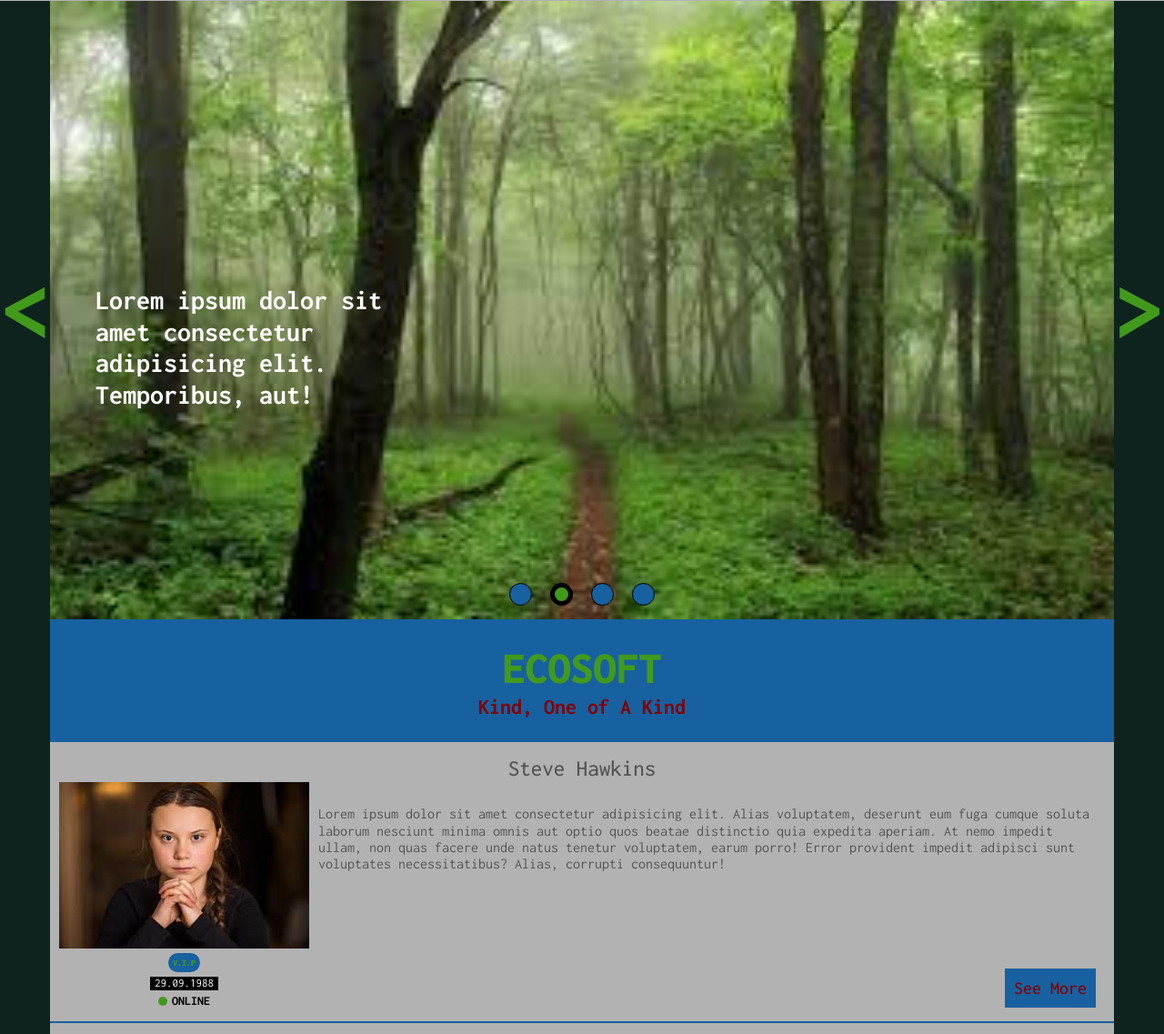
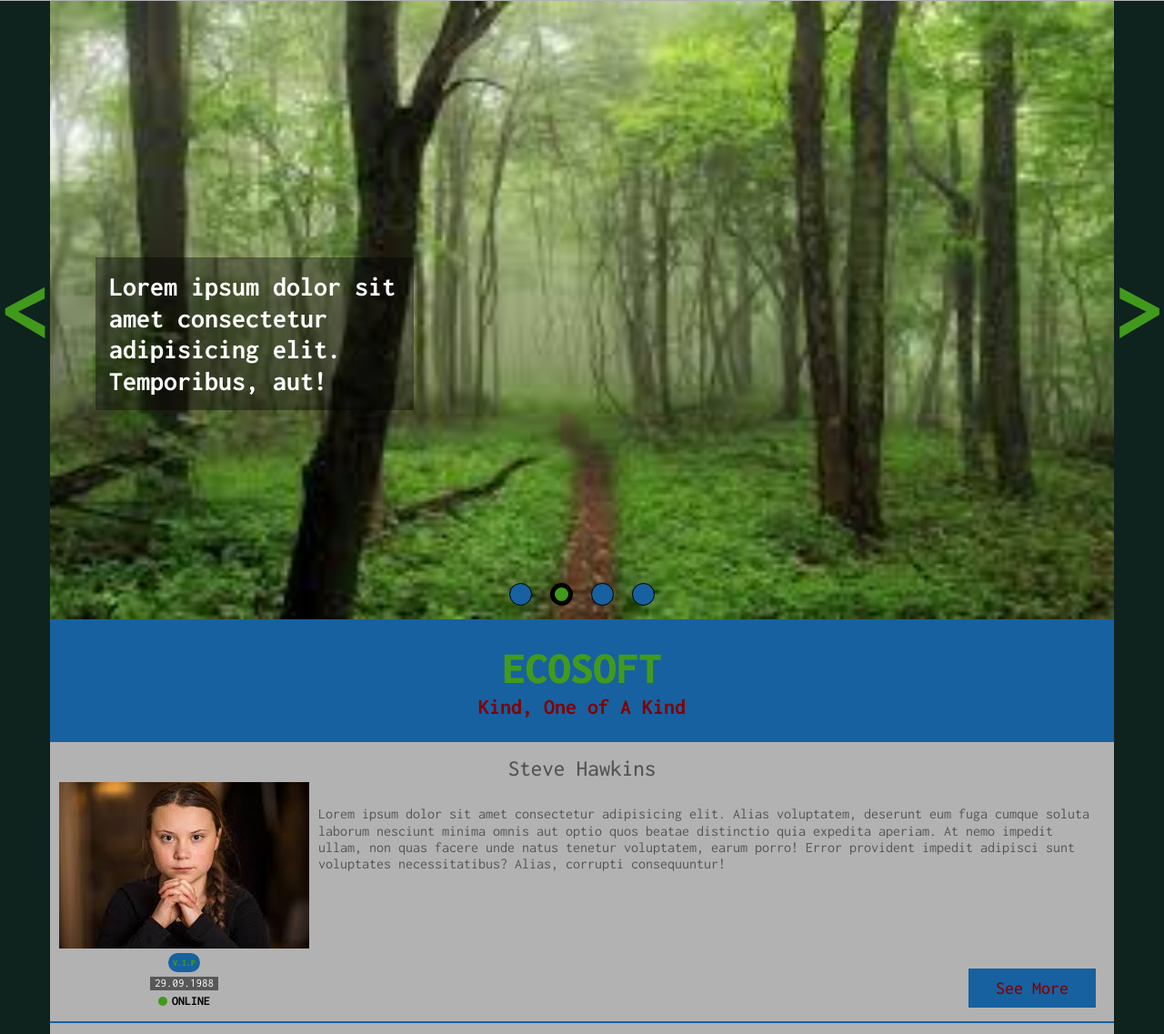
Before and after one commit to xolesteroll/EcoSoft, a website: page app/index.html in a window 1280 px wide. Shown: the part 133-1270 px from the top of the page at 91% size. Drawn offline with nearby package versions, Linux system fonts and the light colour scheme.

Commit message:
last commit

```diff
--- a/app/scss/style.scss
+++ b/app/scss/style.scss
@@ -63,10 +63,12 @@
             @include f700;
             color: #ffffff;
             position: absolute;
+            padding: 15px;
             left: 50px;
             bottom: 200px;
             max-width: 350px;
             font-size: 30px;
+            background-color: rgba(black, 0.4);
         }
     }
     .slick-next.slick-arrow,
@@ -187,6 +189,7 @@
             &--text {
                 @include f400;
                 color: $text;
+                margin-bottom: 50px;
             }
         }
         &-btn {
@@ -194,7 +197,7 @@
             bottom: 0;
             right: 10px;
             background-color: $blue;
-            padding: 10px 10px;
+            padding: 10px 30px;
             @include f500;
             font-size: 20px;
             color: $red;
@@ -244,7 +247,7 @@
         }
         &-date {
             font-size: 13px;
-            background-color: #000000;
+            background-color: rgba(#000000, 0.5);
             color: #ffffff;
             padding: 0 5px;
             display: block;
```
Also changed, not shown: app/css/style.min.css.
